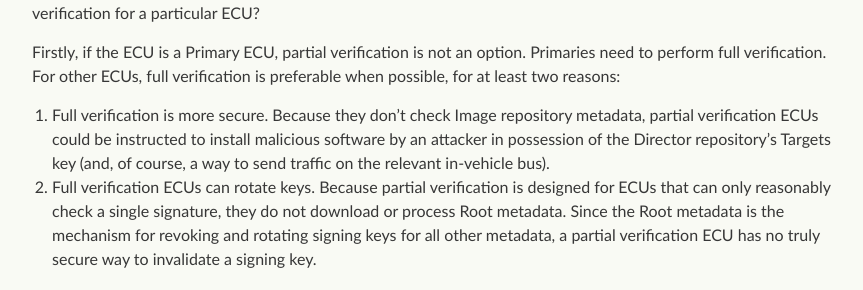
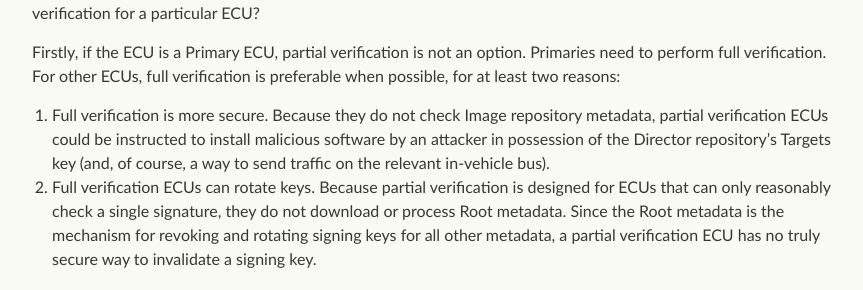
Before and after one commit to uptane/deployment-considerations, a Jekyll site: the page built from ecus.md, in a window 1280 px wide and 900 px high, scrolled down 909 px. Shown: the part 155-445 px from the top of the window, without its empty margins (208-1071 px from the left). Built offline with Jekyll 4.4.1, drawn with Linux system fonts in a browser that asks for light colours; our own code applies the rules of GitHub Pages for plain Markdown files.

Commit message:
Update ecus.md
Fixed a contraction

```diff
--- a/ecus.md
+++ b/ecus.md
@@ -24,7 +24,7 @@ Uptane is designed with automotive requirements in mind, and one of the difficul
 
 Firstly, if the ECU is a Primary ECU, partial verification is not an option. Primaries need to perform full verification. For other ECUs, full verification is preferable when possible, for at least two reasons:
 
-1. Full verification is more secure. Because they don't check Image repository metadata, partial verification ECUs could be instructed to install malicious software by an attacker in possession of the Director repository's Targets key (and, of course, a way to send traffic on the relevant in-vehicle bus).
+1. Full verification is more secure. Because they do not check Image repository metadata, partial verification ECUs could be instructed to install malicious software by an attacker in possession of the Director repository's Targets key (and, of course, a way to send traffic on the relevant in-vehicle bus).
 2. Full verification ECUs can rotate keys. Because partial verification is designed for ECUs that can only reasonably check a single signature, they do not download or process Root metadata. Since the Root metadata is the mechanism for revoking and rotating signing keys for all other metadata, a partial verification ECU has no truly secure way to invalidate a signing key.
 
 Partial verification ECUs are expected to have the Root and Targets metadata present at the time of manufacturing or installation in the vehicle. To update the Root metadata, the ECU SHOULD install a new image containing the metadata. To update the Targets metadata, the ECU SHOULD follow the steps described in the [Uptane Standard](https://uptane.github.io/papers/ieee-isto-6100.1.0.0.uptane-standard.html#partial_verification). Partial verification Secondaries MAY additionally fetch and check metadata from other roles or the Image repository if the ECU is powerful enough to process them and you wish to take advantage of their respective security benefits.
```
